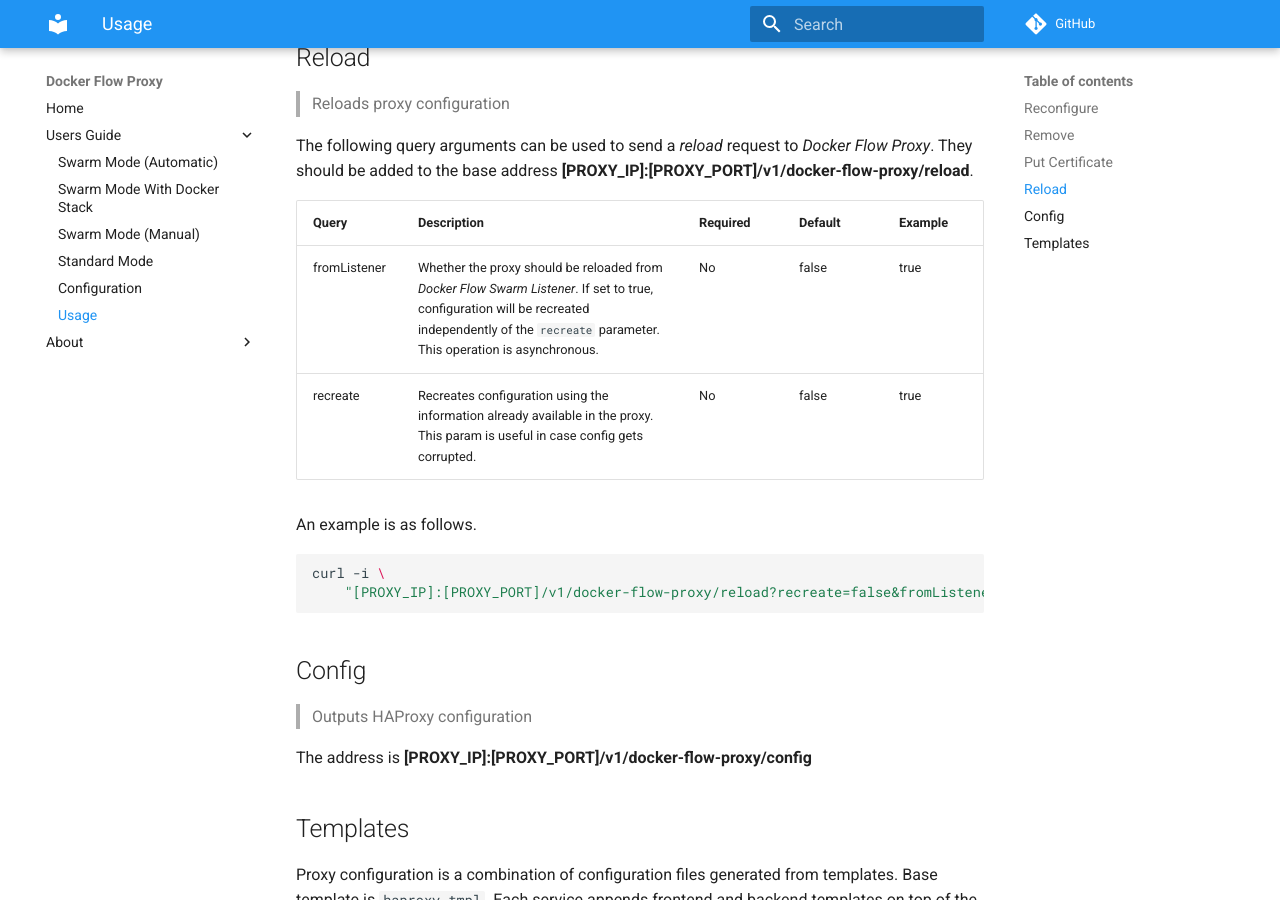
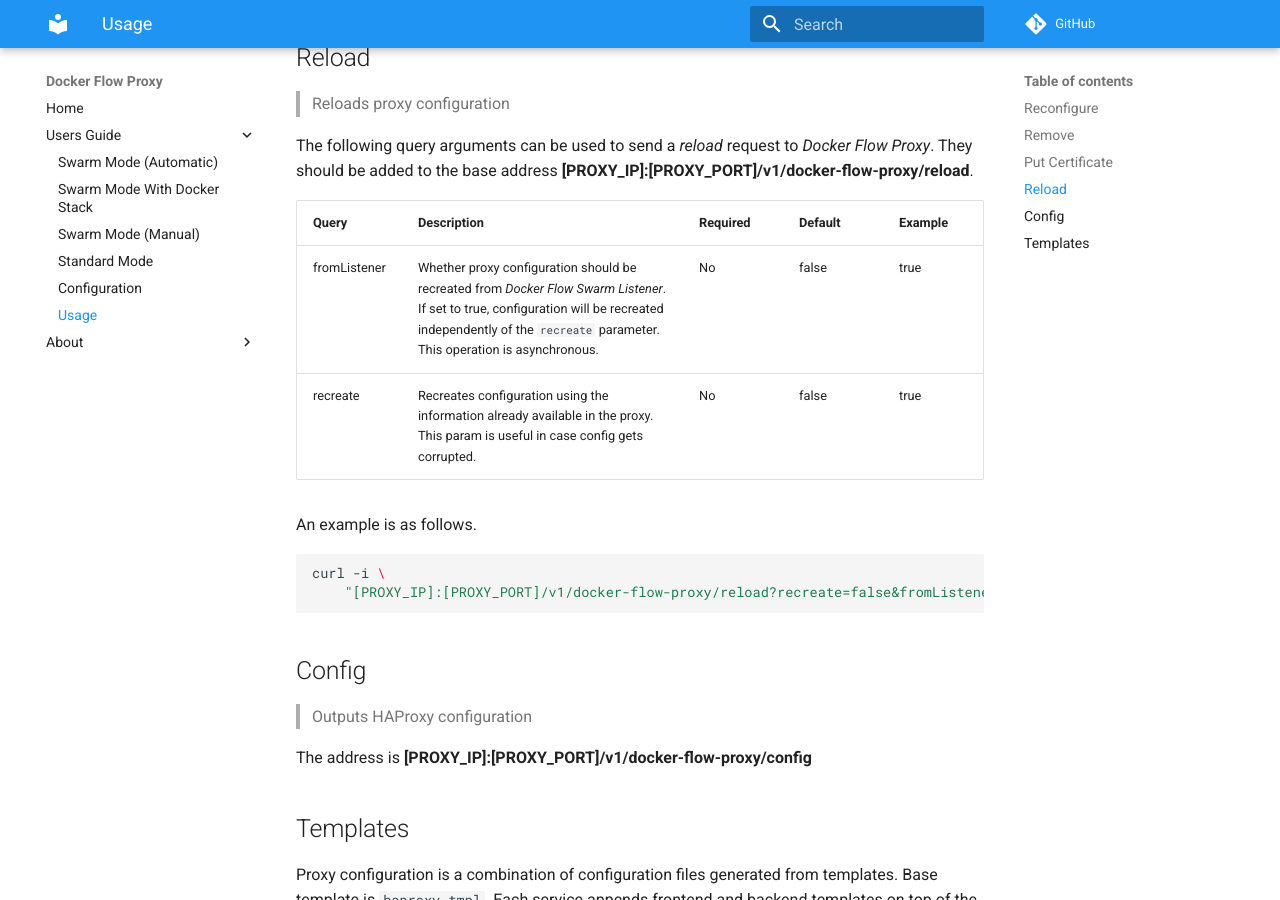
Before and after one commit to docker-flow/docker-flow-proxy, an MkDocs documentation site: the page built from docs/usage.md, in a window 1280 px wide and 900 px high, scrolled down 6804 px. Built offline with MkDocs 1.6.1 and Material for MkDocs 9.7.7, drawn with Linux system fonts in a browser that asks for light colours; comment, search, counter and statistics services are not loaded; old or Windows-style settings are respelled for this version of MkDocs.

```diff
--- a/.travis.yml
+++ b/.travis.yml
@@ -35,7 +35,7 @@ after_success:
   - 'if [ "$TRAVIS_PULL_REQUEST" = "false" ]; then docker push vfarcic/docker-flow-proxy-docs:${VERSION}; fi'
   - 'if [ "$TRAVIS_PULL_REQUEST" = "false" ]; then docker push vfarcic/docker-flow-proxy-docs; fi'
   - 'if [ "$TRAVIS_PULL_REQUEST" = "false" ]; then ssh -o "StrictHostKeyChecking no" -i proxy-key root@${SWARM_MANAGER_1_PUBLIC_IP} docker service update --image vfarcic/docker-flow-proxy-docs:${VERSION} proxy-docs; fi'
-  - 'if [ "$TRAVIS_PULL_REQUEST" = "false" ]; then ssh -o "StrictHostKeyChecking no" -i proxy-key root@${SWARM_MANAGER_1_PUBLIC_IP} docker service; fi' scale letsencrypt-companion=0; fi'
+  - 'if [ "$TRAVIS_PULL_REQUEST" = "false" ]; then ssh -o "StrictHostKeyChecking no" -i proxy-key root@${SWARM_MANAGER_1_PUBLIC_IP} docker service scale letsencrypt-companion=0; fi'
   - 'if [ "$TRAVIS_PULL_REQUEST" = "false" ]; then ssh -o "StrictHostKeyChecking no" -i proxy-key root@${SWARM_MANAGER_1_PUBLIC_IP} docker service scale letsencrypt-companion=1; fi'
 
 branches:
--- a/docs/usage.md
+++ b/docs/usage.md
@@ -112,7 +112,7 @@ The following query arguments can be used to send a *reload* request to *Docker
 
 |Query      |Description                                                |Required|Default|Example |
 |-----------|-----------------------------------------------------------|--------|-------|--------|
-|fromListener|Whether the proxy should be reloaded from *Docker Flow Swarm Listener*. If set to true, configuration will be recreated independently of the `recreate` parameter. This operation is asynchronous.|No|false|true|
+|fromListener|Whether proxy configuration should be recreated from *Docker Flow Swarm Listener*. If set to true, configuration will be recreated independently of the `recreate` parameter. This operation is asynchronous.|No|false|true|
 |recreate   |Recreates configuration using the information already available in the proxy. This param is useful in case config gets corrupted.|No|false|true|
 
 An example is as follows.
```
